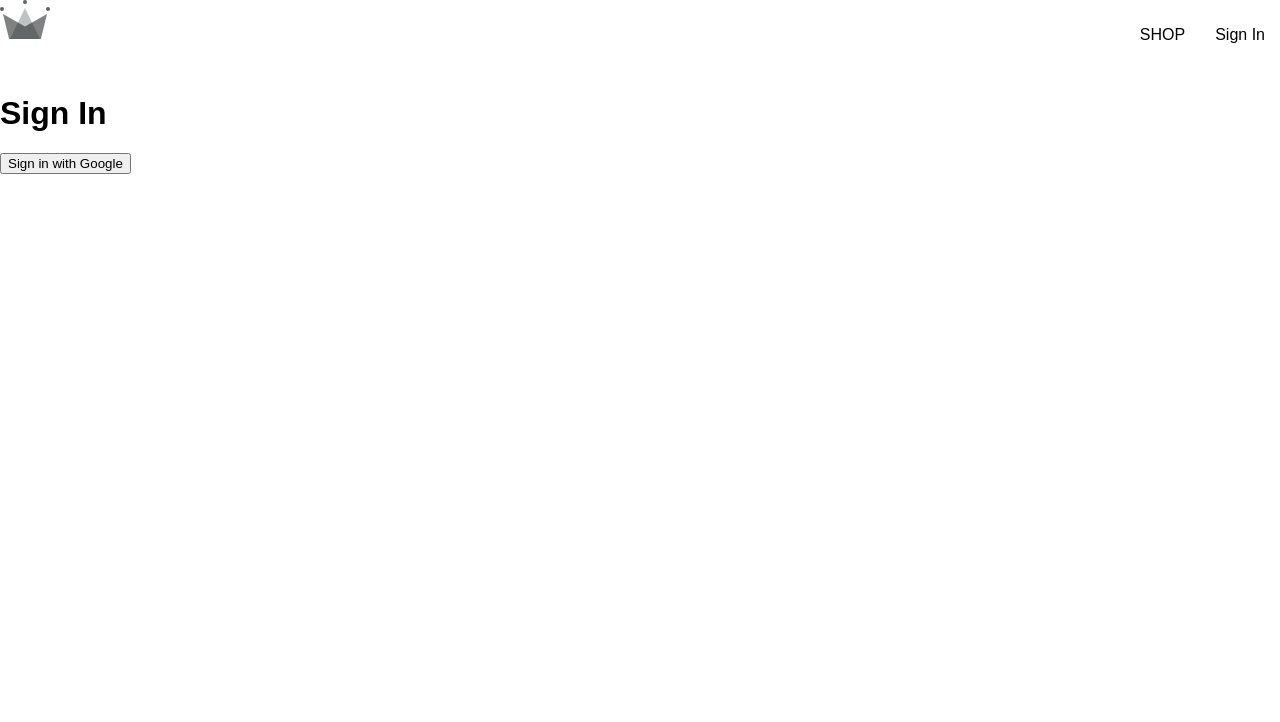
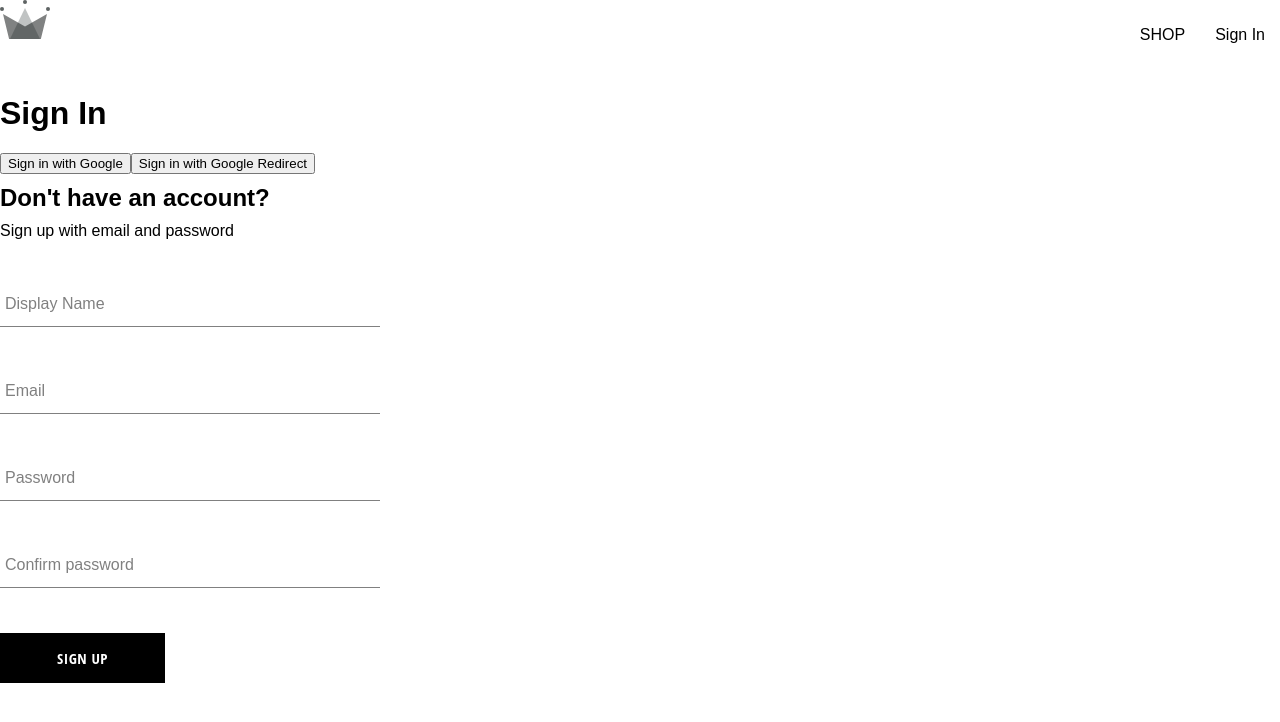
Before and after one commit to D-A-Rod/crwnClothing, a React (Create React App) app: page /sign-in in a window 1280 px wide. Shown: the top 722 px of the page. Built offline with nearby package versions, Linux system fonts and the light colour scheme.

Commit message:
created signup/form input component

```diff
--- /dev/null
+++ b/src/components/button/button.component.js
@@ -0,0 +1,17 @@
+import './button.styles.scss'
+
+const BUTTON_TYPE_CLASSES = {
+    google: 'google-sign-in',
+    inverted: 'inverted',
+}
+
+const Button = ({children, buttonType, ...otherProps}) => {
+
+    return (
+        <div >
+            <button className={`button-container ${BUTTON_TYPE_CLASSES[buttonType]}`} {...otherProps}>{children}</button>
+        </div>
+    )
+}
+
+export default Button
--- /dev/null
+++ b/src/components/button/button.styles.scss
@@ -0,0 +1,41 @@
+.button-container {
+  min-width: 165px;
+  width: auto;
+  height: 50px;
+  letter-spacing: 0.5px;
+  line-height: 50px;
+  padding: 0 35px 0 35px;
+  font-size: 15px;
+  background-color: black;
+  color: white;
+  text-transform: uppercase;
+  font-family: "Open Sans Condensed";
+  font-weight: bolder;
+  border: none;
+  cursor: pointer;
+  display: flex;
+  justify-content: center;
+  &:hover {
+    background-color: white;
+    color: black;
+    border: 1px solid black;
+  }
+  &.google-sign-in {
+    background-color: #4285f4;
+    color: white;
+    &:hover {
+      background-color: #357ae8;
+      border: none;
+    }
+  }
+  &.inverted {
+    background-color: white;
+    color: black;
+    border: 1px solid black;
+    &:hover {
+      background-color: black;
+      color: white;
+      border: none;
+    }
+  }
+}
--- /dev/null
+++ b/src/components/form-input/form-input.component.js
@@ -0,0 +1,17 @@
+import "./form-input.styles.scss";
+
+const FormInput = ({ label, ...otherProps }) => {
+  return (
+    <div className="group">
+      <input className="form-input" {...otherProps} />
+      {label && (
+        <label
+          className={`${otherProps.value.length ? "shrink" : ""} form-input-label`}>
+          {label}
+        </label>
+      )}
+    </div>
+  );
+};
+
+export default FormInput;
--- /dev/null
+++ b/src/components/form-input/form-input.styles.scss
@@ -0,0 +1,46 @@
+$sub-color: grey;
+$main-color: black;
+@mixin shrinkLabel {
+  top: -14px;
+  font-size: 12px;
+  color: $main-color;
+}
+.group {
+  position: relative;
+  margin: 45px 0;
+  .form-input {
+    background: none;
+    background-color: white;
+    color: $sub-color;
+    font-size: 18px;
+    padding: 10px 10px 10px 5px;
+    display: block;
+    width: 100%;
+    border: none;
+    border-radius: 0;
+    border-bottom: 1px solid $sub-color;
+    margin: 25px 0;
+    &:focus {
+      outline: none;
+    }
+    &:focus ~ .form-input-label {
+      @include shrinkLabel();
+    }
+  }
+  input[type="password"] {
+    letter-spacing: 0.3em;
+  }
+  .form-input-label {
+    color: $sub-color;
+    font-size: 16px;
+    font-weight: normal;
+    position: absolute;
+    pointer-events: none;
+    left: 5px;
+    top: 10px;
+    transition: 300ms ease all;
+    &.shrink {
+      @include shrinkLabel();
+    }
+  }
+}
--- /dev/null
+++ b/src/components/sign-up-form/sign-up-form.component.js
@@ -0,0 +1,101 @@
+import { useState } from "react";
+import {
+  createAuthUserWithEmailAndPassword,
+  createUserDocumentFromAuth,
+} from "../../utils/firebase/firebase.utils";
+import FormInput from "../form-input/form-input.component";
+import "./sign-up.styles.scss";
+import Button from "../button/button.component";
+
+const defaultFormFields = {
+  displayName: "",
+  email: "",
+  password: "",
+  confirmPassword: "",
+};
+
+const SignUpForm = () => {
+  const [formFields, setFormFields] = useState(defaultFormFields);
+  const { displayName, email, password, confirmPassword } = formFields;
+
+  const resetFormFields = () => {
+    setFormFields(defaultFormFields);
+  };
+
+  const handleSubmit = async (event) => {
+    event.preventDefault();
+
+    if (password !== confirmPassword) {
+      alert(`passwwords do not match`);
+      return;
+    }
+
+    try {
+      const { user } = await createAuthUserWithEmailAndPassword(
+        email,
+        password
+      );
+
+      await createUserDocumentFromAuth(user, { displayName });
+      resetFormFields();
+      console.log(user);
+    } catch (error) {
+      if (error.code === "auth/email-already-in-use") {
+        alert("email already in use");
+        console.log(error);
+      }
+    }
+  };
+
+  const handleChange = (event) => {
+    const { name, value } = event.target;
+    setFormFields({ ...formFields, [name]: value });
+  };
+
+  return (
+    <div className="sign-up-container">
+      <h2>Don't have an account?</h2>
+      <span>Sign up with email and password</span>
+      <form onSubmit={handleSubmit}>
+        <FormInput
+          label="Display Name"
+          type="text"
+          required
+          onChange={handleChange}
+          name="displayName"
+          value={displayName}
+        />
+
+        <FormInput
+          label="Email"
+          type="email"
+          required
+          onChange={handleChange}
+          name="email"
+          value={email}
+        />
+
+        <FormInput
+          label="Password"
+          type="password"
+          required
+          onChange={handleChange}
+          name="password"
+          value={password}
+        />
+
+        <FormInput
+          label="Confirm password"
+          type="password"
+          required
+          onChange={handleChange}
+          name="confirmPassword"
+          value={confirmPassword}
+        />
+        <Button type="submit">Sign Up</Button>
+      </form>
+    </div>
+  );
+};
+
+export default SignUpForm;
--- /dev/null
+++ b/src/components/sign-up-form/sign-up.styles.scss
@@ -0,0 +1,9 @@
+.sign-up-container {
+    display: flex;
+    flex-direction: column;
+    width: 380px;
+}
+
+h2 {
+    margin: 10px 0;
+}
--- a/src/routes/sign-in/sign-in.component.js
+++ b/src/routes/sign-in/sign-in.component.js
@@ -1,20 +1,40 @@
-import { signInWithGooglePopup } from '../../utils/firebase/firebase.utils'
-import { createUserDocumentFromAuth } from '../../utils/firebase/firebase.utils'
+import { signInWithGooglePopup } from "../../utils/firebase/firebase.utils";
+import {
+  auth,
+  createUserDocumentFromAuth,
+  signInWithGoogleRedirect,
+} from "../../utils/firebase/firebase.utils";
+import { useEffect } from "react";
+import { getRedirectResult } from "firebase/auth";
+import SignUpForm from "../../components/sign-up-form/sign-up-form.component";
+
 
 const SignIn = () => {
+    useEffect(() => {
+        const fetchData = async () => {
+          const response = await getRedirectResult(auth);
+          if(response){
+            const userDocRef = await createUserDocumentFromAuth(response.user);
+          }
+        };
+        fetchData();
+      }, []);
+
   const logGoogleUser = async () => {
-        const { user } = await signInWithGooglePopup()
-        const userDocRef = await createUserDocumentFromAuth(user)
-    }
+    const { user } = await signInWithGooglePopup();
+    const userDocRef = await createUserDocumentFromAuth(user);
+  };
 
   return (
     <div>
       <h1>Sign In</h1>
-            <button onClick={logGoogleUser}>
-                Sign in with Google
+      <button onClick={logGoogleUser}>Sign in with Google</button>
+      <button onClick={signInWithGoogleRedirect}>
+        Sign in with Google Redirect
       </button>
+      <SignUpForm />
     </div>
-    )
-}
+  );
+};
 
-export default SignIn
+export default SignIn;
--- a/src/utils/firebase/firebase.utils.js
+++ b/src/utils/firebase/firebase.utils.js
@@ -4,6 +4,7 @@ import {
   signInWithRedirect,
   signInWithPopup,
   GoogleAuthProvider,
+  createUserWithEmailAndPassword as createUserWithEmailAndPassword,
 } from "firebase/auth";
 
 import { getFirestore, doc, getDoc, setDoc } from "firebase/firestore";
@@ -19,17 +20,24 @@ const firebaseConfig = {
 
 const firebaseApp = initializeApp(firebaseConfig);
 
-const provider = new GoogleAuthProvider();
-provider.setCustomParameters({
+const googleProvider = new GoogleAuthProvider();
+googleProvider.setCustomParameters({
   prompt: "select_account",
 });
 
 export const auth = getAuth();
-export const signInWithGooglePopup = () => signInWithPopup(auth, provider);
+export const signInWithGooglePopup = () => signInWithPopup(auth, googleProvider);
+export const signInWithGoogleRedirect = () => signInWithRedirect(auth, googleProvider);
+
 
 export const db = getFirestore();
 
-export const createUserDocumentFromAuth = async (userAuth) => {
+export const createUserDocumentFromAuth = async (
+    userAuth,
+    additionalInfo = {}
+    ) => {
+    if(!userAuth) return
+
   const userDocRef = doc(db, "users", userAuth.uid);
   console.log(userDocRef);
 
@@ -46,6 +54,7 @@ export const createUserDocumentFromAuth = async (userAuth) => {
         displayName,
         email,
         createdAt,
+        ...additionalInfo
       });
     } catch (error) {
       console.log("error creating the user", error);
@@ -59,3 +68,9 @@ export const createUserDocumentFromAuth = async (userAuth) => {
 
   //return userdoc refernce
 };
+
+export const createAuthUserWithEmailAndPassword = async (email, password) => {
+    if(!email || !password) return
+
+    return await createUserWithEmailAndPassword(auth, email, password);
+}
```
Lines whose indentation alone changed are shown as unchanged.
